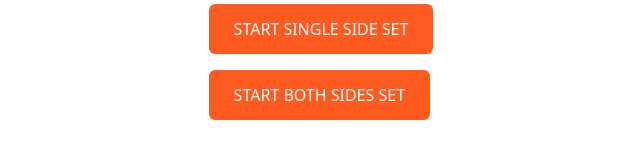
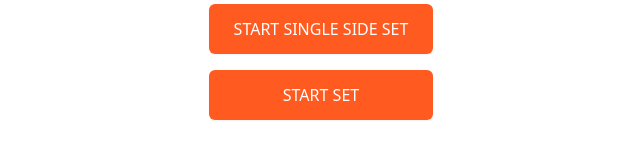
Before and after one commit to acd02/workout, a Next.js app: page / in a window 1280 px wide. Shown: the part 338-496 px from the top of the page, without its empty margins (319-959 px from the left). Built offline with nearby package versions, Linux system fonts and the light colour scheme.

Commit message:
refactor: clean up code

```diff
--- a/src/machines/workout/index.ts
+++ b/src/machines/workout/index.ts
@@ -10,7 +10,7 @@ type WorkoutStateSchema = {
 }
 /* eslint-enable */
 
-type Mode = 'single' | 'both sides'
+type Mode = 'normal' | 'single'
 type Speed = 'normal' | 'double time'
 // The events that the machine handles
 type WorkoutEvent =
@@ -25,7 +25,7 @@ type WorkoutContext = {
   mode?: Mode
   speed?: Speed
   singleModeTotalSteps: number
-  bothModeTotalSteps: number
+  normalModeTotalSteps: number
 }
 
 const Actions = {
@@ -46,7 +46,7 @@ const workoutMachine = Machine<WorkoutContext, WorkoutStateSchema, WorkoutEvent>
   {
     key: 'workout',
     initial: 'idle',
-    context: { step: 0, singleModeTotalSteps: 8, bothModeTotalSteps: 4 },
+    context: { step: 0, singleModeTotalSteps: 8, normalModeTotalSteps: 4 },
     states: {
       idle: {
         on: {
@@ -89,11 +89,11 @@ const workoutMachine = Machine<WorkoutContext, WorkoutStateSchema, WorkoutEvent>
       }),
       [Actions.setSpeed]: assign({
         speed: (context, e) => {
-          const { mode, step, singleModeTotalSteps, bothModeTotalSteps } = context
+          const { mode, step, singleModeTotalSteps, normalModeTotalSteps } = context
           const isLastStep =
             mode === 'single'
               ? step >= singleModeTotalSteps - 1
-              : step === bothModeTotalSteps
+              : step === normalModeTotalSteps
 
           if (e.type === 'SET_SPEED') return e.speed
           if (isLastStep) return 'double time'
@@ -116,14 +116,14 @@ const workoutMachine = Machine<WorkoutContext, WorkoutStateSchema, WorkoutEvent>
     guards: {
       [Guards.isNotFirstStep]: context => context.step > 1,
       [Guards.hasReachedLimit]: context => {
-        const { mode, singleModeTotalSteps, bothModeTotalSteps, step } = context
-        const limit = mode === 'single' ? singleModeTotalSteps : bothModeTotalSteps
+        const { mode, singleModeTotalSteps, normalModeTotalSteps, step } = context
+        const limit = mode === 'single' ? singleModeTotalSteps : normalModeTotalSteps
 
         return step >= limit
       },
       [Guards.hasNotReachedLimit]: context => {
-        const { mode, singleModeTotalSteps, bothModeTotalSteps, step } = context
-        const limit = mode === 'single' ? singleModeTotalSteps : bothModeTotalSteps
+        const { mode, singleModeTotalSteps, normalModeTotalSteps, step } = context
+        const limit = mode === 'single' ? singleModeTotalSteps : normalModeTotalSteps
 
         return step < limit
       },
--- a/src/pagesContent/home/Footer/index.tsx
+++ b/src/pagesContent/home/Footer/index.tsx
@@ -7,8 +7,8 @@ type DisplayBottomInfoProps = {
 }
 
 export function Footer({ state }: DisplayBottomInfoProps) {
-  const { mode, step, singleModeTotalSteps, bothModeTotalSteps } = state.context
-  const totalStep = mode === 'single' ? singleModeTotalSteps : bothModeTotalSteps
+  const { mode, step, singleModeTotalSteps, normalModeTotalSteps } = state.context
+  const totalStep = mode === 'single' ? singleModeTotalSteps : normalModeTotalSteps
   const progress = 100 * ((state.matches('onGoingSet') ? step - 1 : step) / totalStep)
 
   const progressBar = (
--- a/src/pagesContent/home/InitButtons.tsx
+++ b/src/pagesContent/home/InitButtons.tsx
@@ -18,9 +18,11 @@ export function InitButtons({ send }: Props) {
       />
       <br />
       <Button
-        label="START BOTH SIDES SET"
+        className="w-full"
+        innerBtnClassName="justify-center"
+        label="START SET"
         color="orange"
-        onClick={() => send({ type: 'START_SET', mode: 'both sides' })}
+        onClick={() => send({ type: 'START_SET', mode: 'normal' })}
       />
     </div>
   )
--- a/src/pagesContent/home/index.tsx
+++ b/src/pagesContent/home/index.tsx
@@ -23,7 +23,7 @@ export function RenderHome() {
     if (context.mode === 'single' && context.step === context.singleModeTotalSteps)
       return 60
 
-    return context.mode === 'both sides' ? 60 : 30
+    return context.mode === 'normal' ? 60 : 30
   })()
 
   const mainContent = (
--- a/src/pagesContent/home/utils.ts
+++ b/src/pagesContent/home/utils.ts
@@ -6,7 +6,9 @@ export function getNextStepLabel({
   context,
 }: State<WorkoutContext, WorkoutEvent>) {
   const limit =
-    context.mode === 'single' ? context.singleModeTotalSteps : context.bothModeTotalSteps
+    context.mode === 'single'
+      ? context.singleModeTotalSteps
+      : context.normalModeTotalSteps
 
   const isOngoingSet = matches('onGoingSet')
 
```
